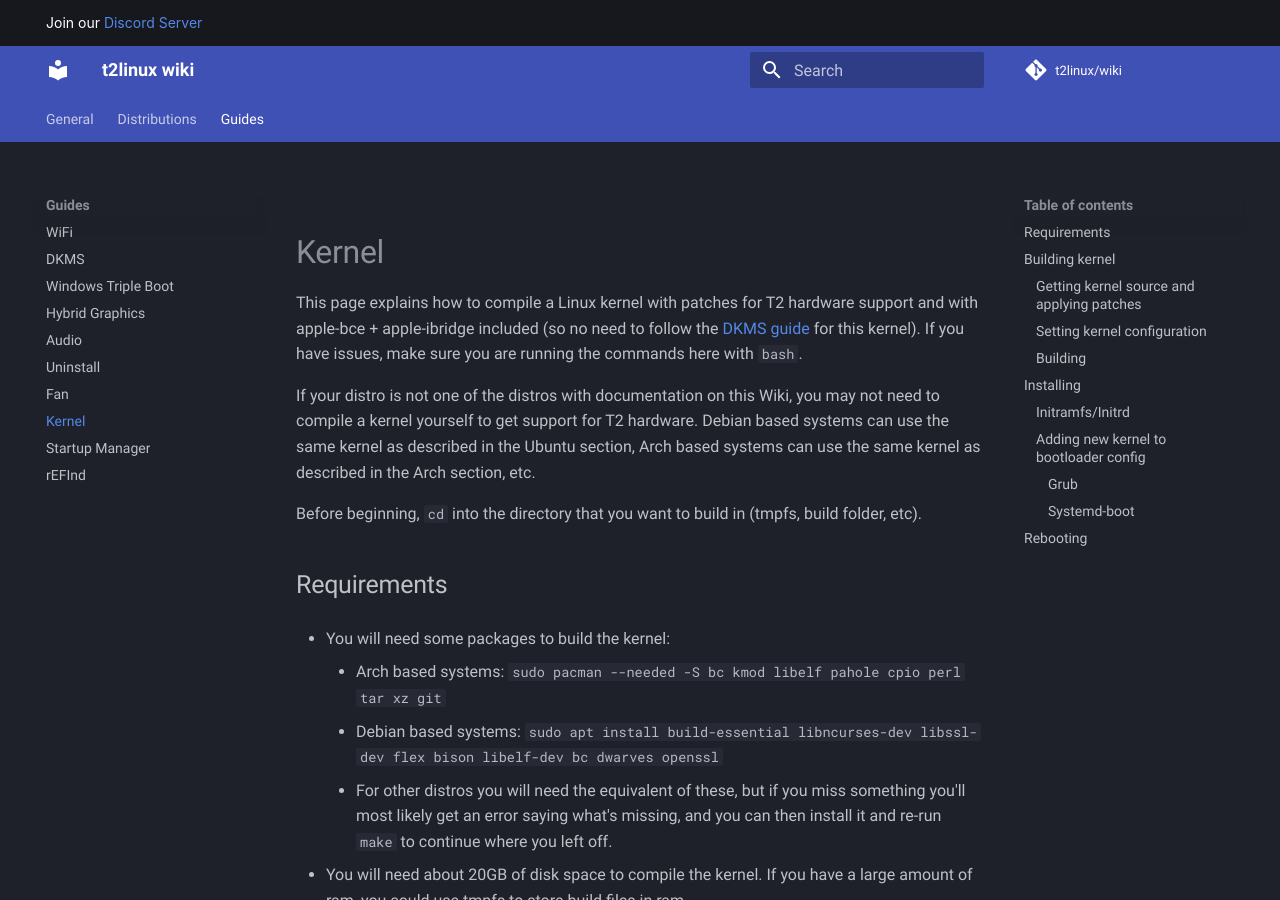
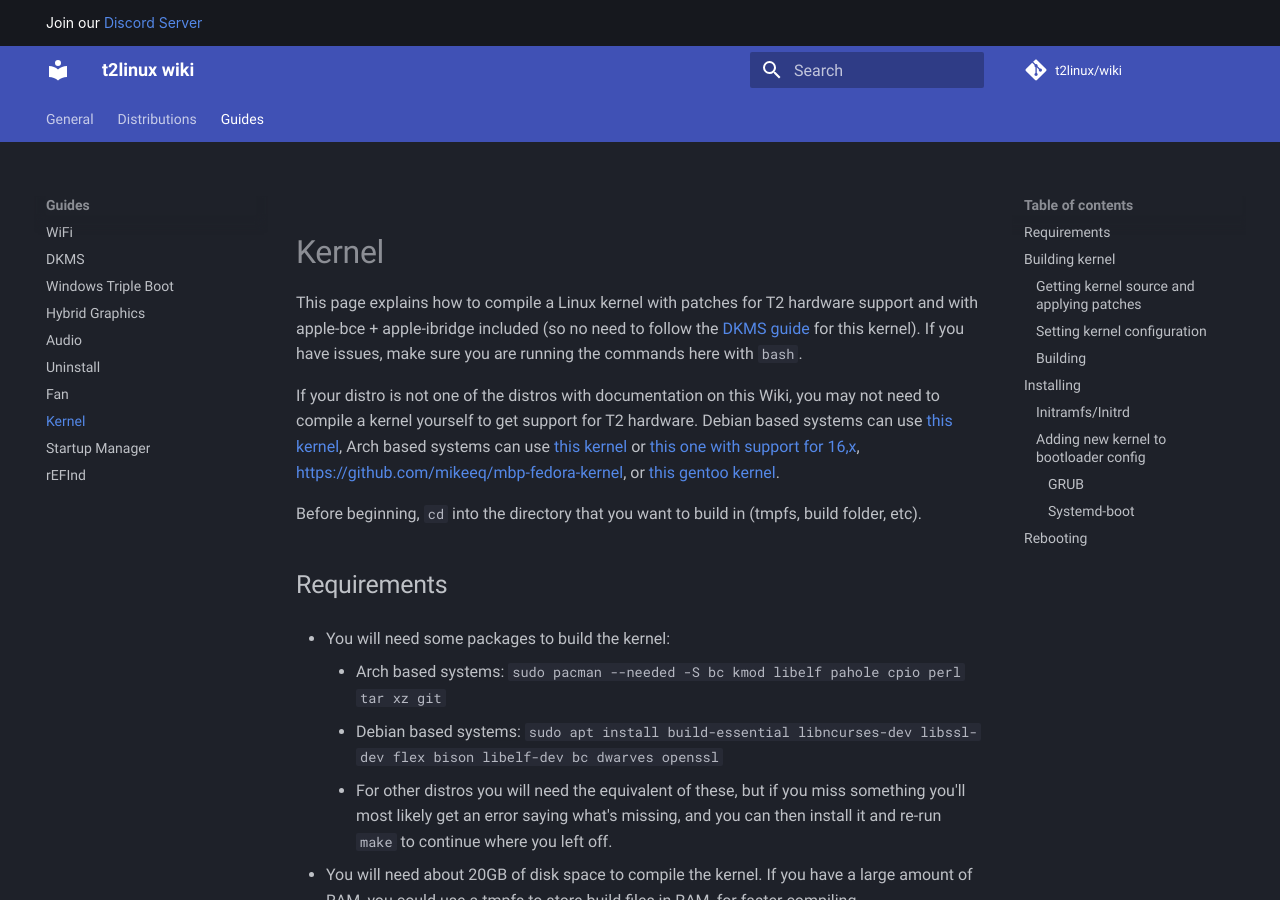
Before and after one commit to t2linux/wiki, an MkDocs documentation site: the page built from docs/guides/kernel.md, in a window 1280 px wide and 900 px high. Built offline with MkDocs 1.6.1 and Material for MkDocs 9.7.7, drawn with Linux system fonts in a browser that asks for light colours; comment, search, counter and statistics services are not loaded; some of the changed text lies outside the part shown.

Commit message:
Add more detail to kernel

```diff
--- a/docs/guides/kernel.md
+++ b/docs/guides/kernel.md
@@ -2,7 +2,7 @@
 
 This page explains how to compile a Linux kernel with patches for T2 hardware support and with apple-bce + apple-ibridge included (so no need to follow the [DKMS guide](https://wiki.t2linux.org/guides/dkms/) for this kernel). If you have issues, make sure you are running the commands here with `bash`.
 
-If your distro is not one of the distros with documentation on this Wiki, you may not need to compile a kernel yourself to get support for T2 hardware. Debian based systems can use the same kernel as described in the Ubuntu section, Arch based systems can use the same kernel as described in the Arch section, etc.
+If your distro is not one of the distros with documentation on this Wiki, you may not need to compile a kernel yourself to get support for T2 hardware. Debian based systems can use [this kernel](https://github.com/marcosfad/mbp-ubuntu-kernel), Arch based systems can use [this kernel](https://github.com/aunali1/linux-mbp-arch) or [this one with support for 16,x](https://github.com/jamlam/mbp-16.1-linux-wifi), [https://github.com/mikeeq/mbp-fedora-kernel](this fedora kernel), or [this gentoo kernel](https://github.com/EmreTech/T2-Gentoo-Kernel).
 
 Before beginning, `cd` into the directory that you want to build in (tmpfs, build folder, etc).
 
@@ -14,7 +14,7 @@ Before beginning, `cd` into the directory that you want to build in (tmpfs, buil
     - Debian based systems: `sudo apt install build-essential libncurses-dev libssl-dev flex bison libelf-dev bc dwarves openssl`
     - For other distros you will need the equivalent of these, but if you miss something you'll most likely get an error saying what's missing, and you can then install it and re-run `make` to continue where you left off.
 
-- You will need about 20GB of disk space to compile the kernel. If you have a large amount of ram, you could use tmpfs to store build files in ram.
+- You will need about 20GB of disk space to compile the kernel. If you have a large amount of RAM, you could use a tmpfs to store build files in RAM, for faster compiling.
 
 ## Building kernel
 
@@ -92,7 +92,7 @@ For other distros, refer to your distro's documentation if this wasn't done by `
 
 Again, `sudo make install` may have done this for you.
 
-#### Grub
+#### GRUB
 
 1. Edit `/etc/default/grub` and set `GRUB_TIMEOUT=3` (You can pick a different amount of seconds), and `GRUB_TIMEOUT_STYLE=menu`
 2. `sudo grub-mkconfig -o /boot/grub/grub.cfg`
```
